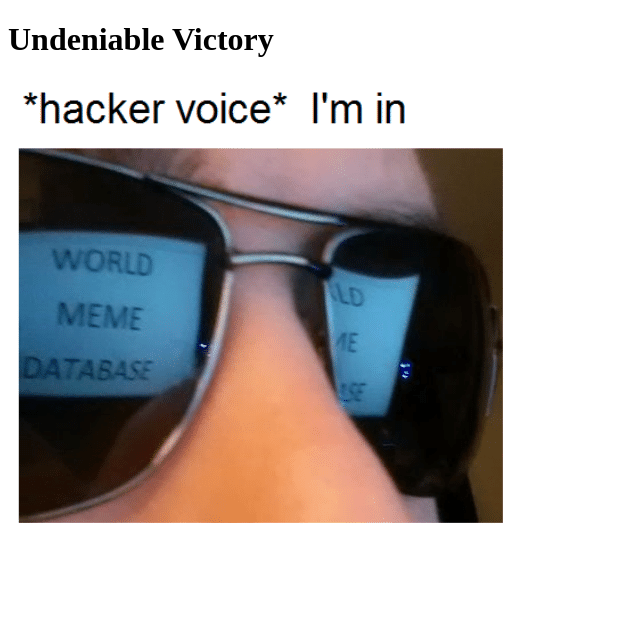
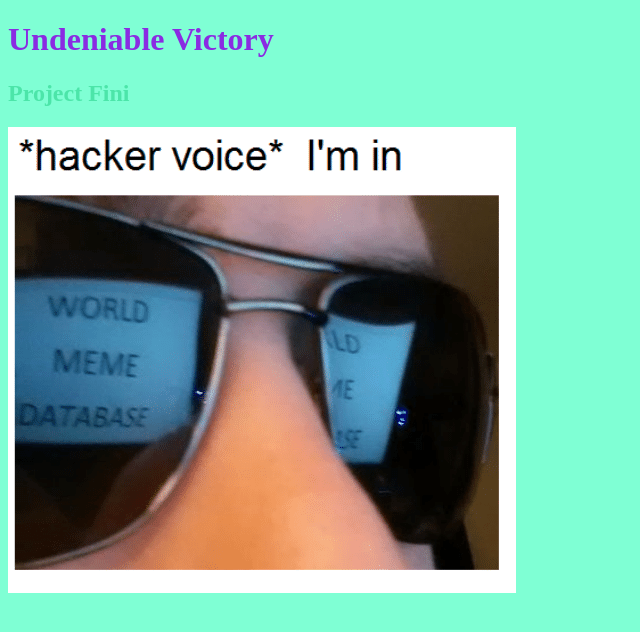
Before and after one commit to GilgameshGaunt/RatBoxCodery, a plain HTML site: page index.html in a window 1280 px wide. Shown: the whole page, without its empty margins (0-640 px from the left). Drawn offline with Linux system fonts and the light colour scheme.

Commit message:
added styling

```diff
--- /dev/null
+++ b/Main.css
@@ -0,0 +1,9 @@
+body {
+    background-color: aquamarine;
+}
+h1 {
+    color: blueviolet;
+}
+h2 {
+    color: rgba(32, 206, 131, 0.534);
+}
--- a/index.html
+++ b/index.html
@@ -1,27 +1,14 @@
 <!DOCTYPE html>
-<html>
+<html lang="en">
 <head>
-<title>Assignment 1.2</title>
-
+    <meta charset="UTF-8">
+    <meta name="viewport" content="width=device-width, initial-scale=1.0">
+    <title>Assignment 1.2</title>
+    <link rel="stylesheet" href="Main.css">
 </head>
 <body>
-<h1>Undeniable Victory </h1>
-
-<p>
-
-    <img id="memeImage">
-<img src="Im-In.png">
-
-</p>
-
-
-
-
+    <h1>Undeniable Victory </h1>
+    <h2>Project Fini</h2>
+    <img id="memeImage" src="Im-In.png">
 </body>
-
-
-
-
-
-
 </html>
```
